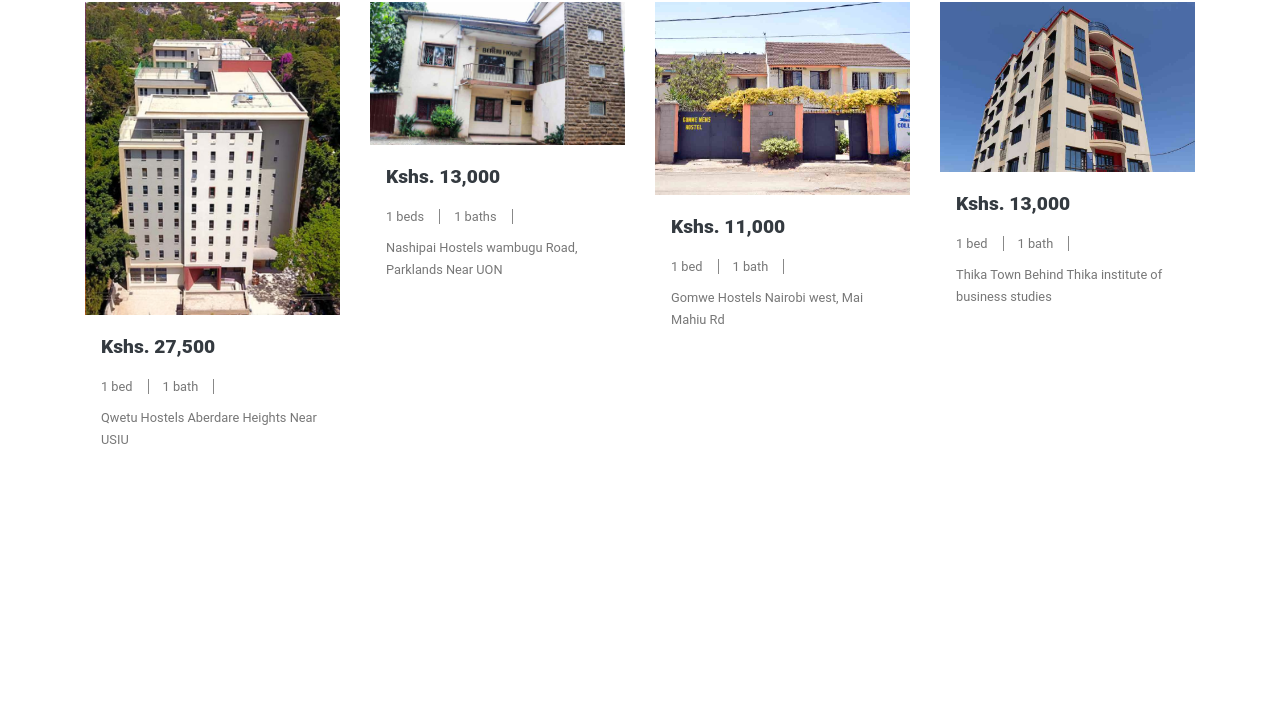
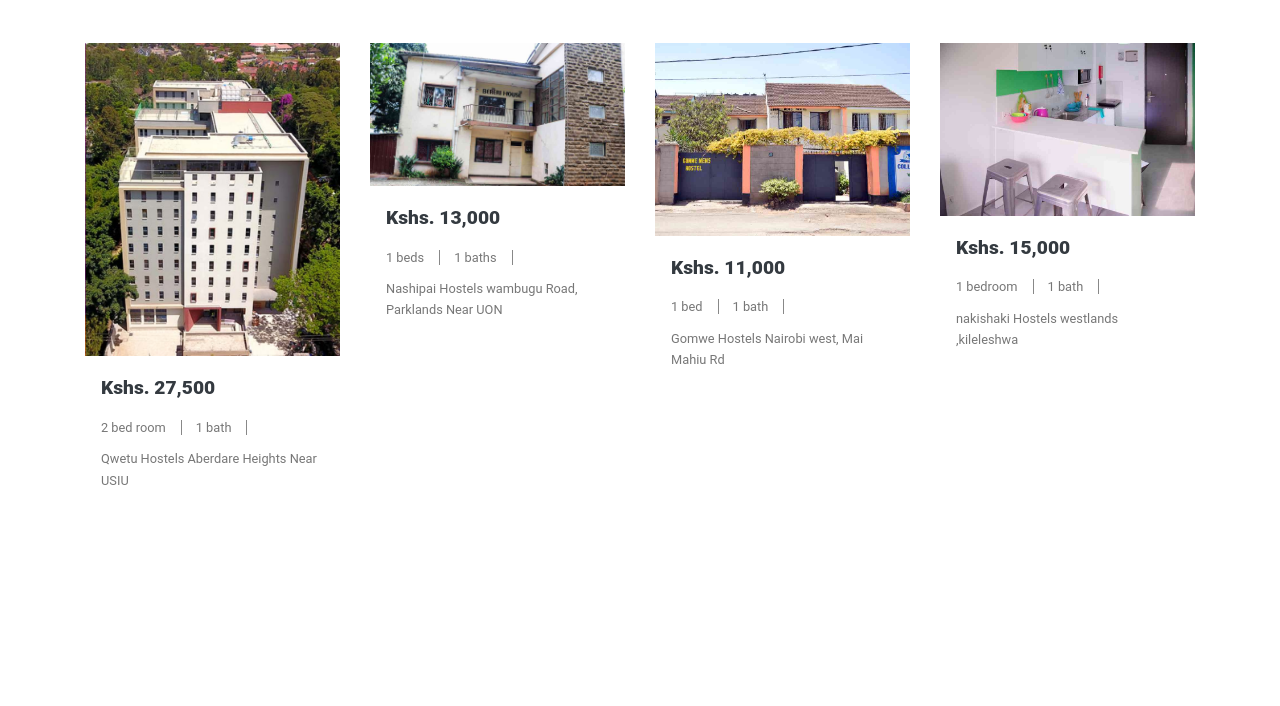
Before and after one commit to AnnabelNkir/Hostel_finder, a plain HTML site: page listings.html in a window 1280 px wide. Shown: the part 158-864 px from the top of the page. Drawn offline with nearby package versions, Linux system fonts and the light colour scheme; files that its build step writes are made by us from their sources.

Commit message:
added hostels images

```diff
--- a/css/style.css
+++ b/css/style.css
@@ -195,4 +195,3 @@ p.large-paragraph {
     margin: 2rem auto 0;
     width: 350px;
 }
-/* end: properties styles */
--- a/js/script.js
+++ /dev/null
@@ -1,36 +0,0 @@
-$(function () {
-
-    $('#properties-slider').slick({
-         slidesToShow: 4,
-         slidesToScroll: 1,
-         prevArrow: '<a href="#" class="slick-arrow slick-prev">previous</a>',
-         nextArrow: '<a href="#" class="slick-arrow slick-next">next</a>',
-         responsive: [
-             {
-                 breakpoint: 1100,
-                 settings: {
-                     slidesToShow: 3,
-                     slidesToScroll: 1,
-                     infinite: true,
-                 }
-             },
-             {
-                 breakpoint: 767,
-                 settings: {
-                     slidesToShow: 2,
-                     slidesToScroll: 1,
-                     infinite: true,
-                 }
-             },
-             {
-                 breakpoint: 530,
-                 settings: {
-                     slidesToShow: 1,
-                     slidesToScroll: 1,
-                     infinite: true,
-                 }
-             }
-         ]
-    });
-
- });
--- a/listings.html
+++ b/listings.html
@@ -1,3 +1,4 @@
+
 <!DOCTYPE html>
 <html lang="en">
 <head>
@@ -5,24 +6,22 @@
     <meta name="viewport" content="width=device-width, initial-scale=1.0">
     <meta http-equiv="X-UA-Compatible" content="ie=edge">
     <title>Properties</title>
-
     <link rel="stylesheet" type="text/css" href="https://cdn.jsdelivr.net/npm/slick-carousel@1.8.1/slick/slick.css"/>
-    <link rel="stylesheet" href="style.css">
-
+    <link rel="stylesheet" href="css/style.css">
     <script src="https://cdnjs.cloudflare.com/ajax/libs/jquery/3.2.1/jquery.min.js"></script>
     <script type="text/javascript" src="https://cdn.jsdelivr.net/npm/slick-carousel@1.8.1/slick/slick.min.js"></script>
 </head>
-
 <body>
     <section id="properties">
         <div class="container">
+            <h1><strong>LISTINGS</strong></h1>
             <h2>Properties</h2>
             <div id="properties-slider" class="slick">
                 <div>
                     <img src="assets/img/1.jpeg.png" alt="Property 1" />
                     <div class="property-details">
                         <p class="price">Kshs. 27,500</p>
-                        <span class="beds">1 bed</span>
+                        <span class="beds">2 bed room</span>
                         <span class="baths">1 bath</span>
                         <address>
                         Qwetu Hostels
@@ -46,6 +45,30 @@
 
                 <div>
                     <img src="assets/img/3.jpg" alt="Property 1" />
+                    <div class="property-details">
+                        <p class="price">Kshs. 11,000</p>
+                        <span class="beds">1 bed</span>
+                        <span class="baths">1 bath</span>
+                        <address>
+                        Gomwe Hostels
+                        Nairobi west, Mai Mahiu Rd
+                        </address>
+                    </div>
+                </div>
+                <div>
+                    <img src="assets/758eb1e1a0ed4bdf609dcc5d6f647d07.jpg" alt="Property 1" />
+                    <div class="property-details">
+                        <p class="price">Kshs. 15,000</p>
+                        <span class="beds">1 bedroom</span>
+                        <span class="baths">1 bath</span>
+                        <address>
+                        nakishaki Hostels
+                        westlands ,kileleshwa
+                        </address>
+                    </div>
+                </div>
+                <div>
+                    <img src="assets/hostal-bohostel-chapultepec-best-hostels-in-mexico.jpg" alt="Property 1" />
                     <div class="property-details">
                         <p class="price">Kshs. 11,000</p>
                         <span class="beds">1 bed</span>
@@ -83,9 +106,45 @@
                     </div>
                 </div>
             </div>
-
         </div>
     </section>
+    <script>
+        $(function () {
+
+           $('#properties-slider').slick({
+                slidesToShow: 4,
+                slidesToScroll: 1,
+                prevArrow: '<a href="#" class="slick-arrow slick-prev">previous</a>',
+                nextArrow: '<a href="#" class="slick-arrow slick-next">next</a>',
+                responsive: [
+                    {
+                        breakpoint: 1100,
+                        settings: {
+                            slidesToShow: 3,
+                            slidesToScroll: 1,
+                            infinite: true,
+                        }
+                    },
+                    {
+                        breakpoint: 767,
+                        settings: {
+                            slidesToShow: 2,
+                            slidesToScroll: 1,
+                            infinite: true,
+                        }
+                    },
+                    {
+                        breakpoint: 530,
+                        settings: {
+                            slidesToShow: 1,
+                            slidesToScroll: 1,
+                            infinite: true,
+                        }
+                    }
+                ]
+           });
+
+        });
+    </script>
 </body>
-<script src="js/script.js"></script>
 </html>
```
